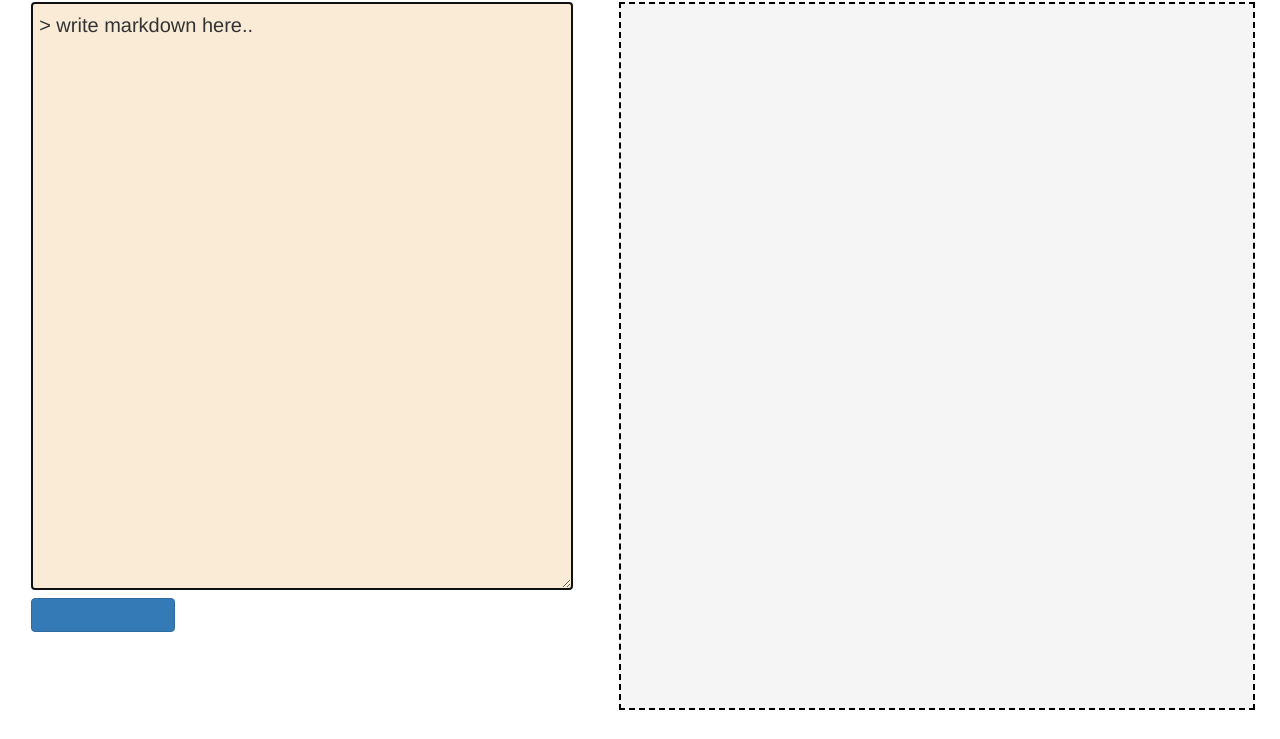
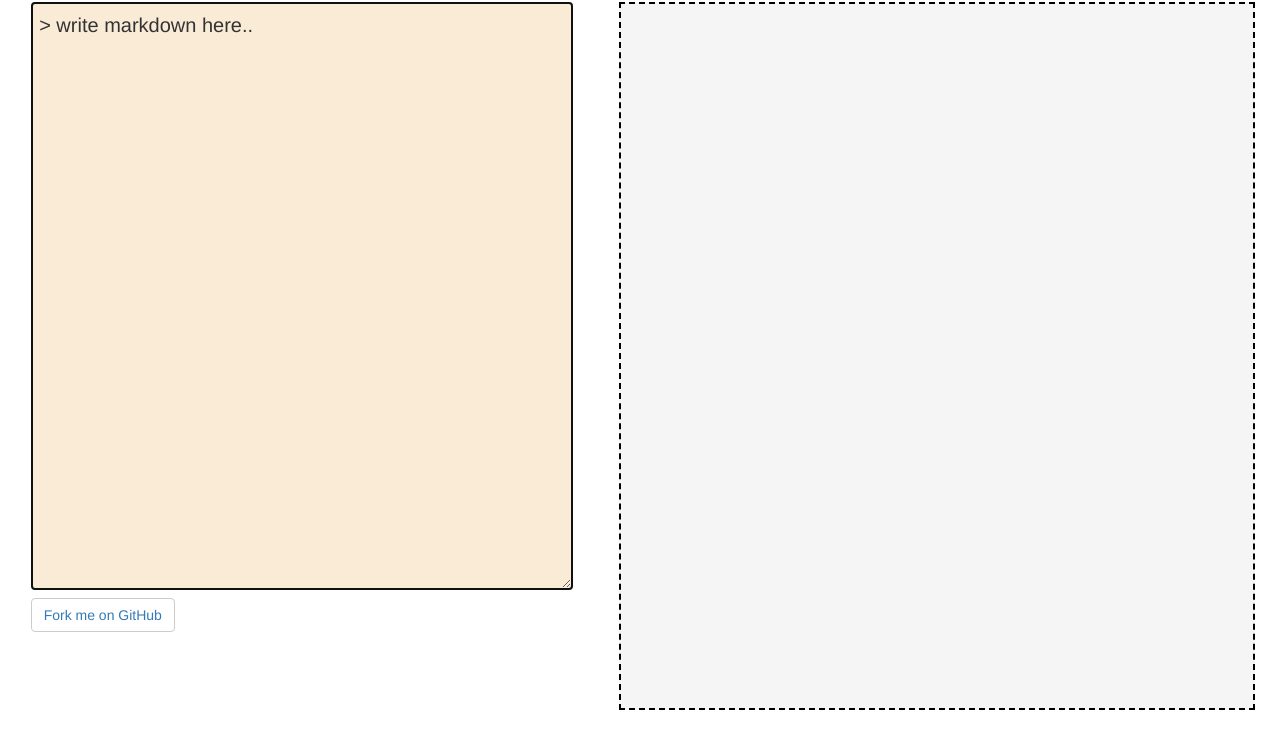
Before and after one commit to tanmayrajani/markdown-editor, a website: page etc/md.html in a window 1280 px wide. Shown: the part 61-800 px from the top of the page. Drawn offline with nearby package versions, Linux system fonts and the light colour scheme; no server answers.

Commit message:
color fix for button

```diff
--- a/etc/md.html
+++ b/etc/md.html
@@ -12,7 +12,7 @@
     <div class="row">
         <div class="col-md-6 portion-le" ng-controller="EditorCtrl">
             <textarea autofocus ng-model="data.message" name="tete" id="tete" cols="73" rows="20"></textarea>
-            <button class="btn btn-primary"><a href="https://github.com/tanmayrajani/markdown-editor" target="_blank">Fork me on GitHub</a></button>
+            <button class="btn btn-default"><a href="https://github.com/tanmayrajani/markdown-editor" target="_blank">Fork me on GitHub</a></button>
         </div>
         <div class="col-md-6 portion-ri" ng-controller="MarkdownRenderCtrl">
             <div bind-html-unsafe="data.dddd"></div>
```
